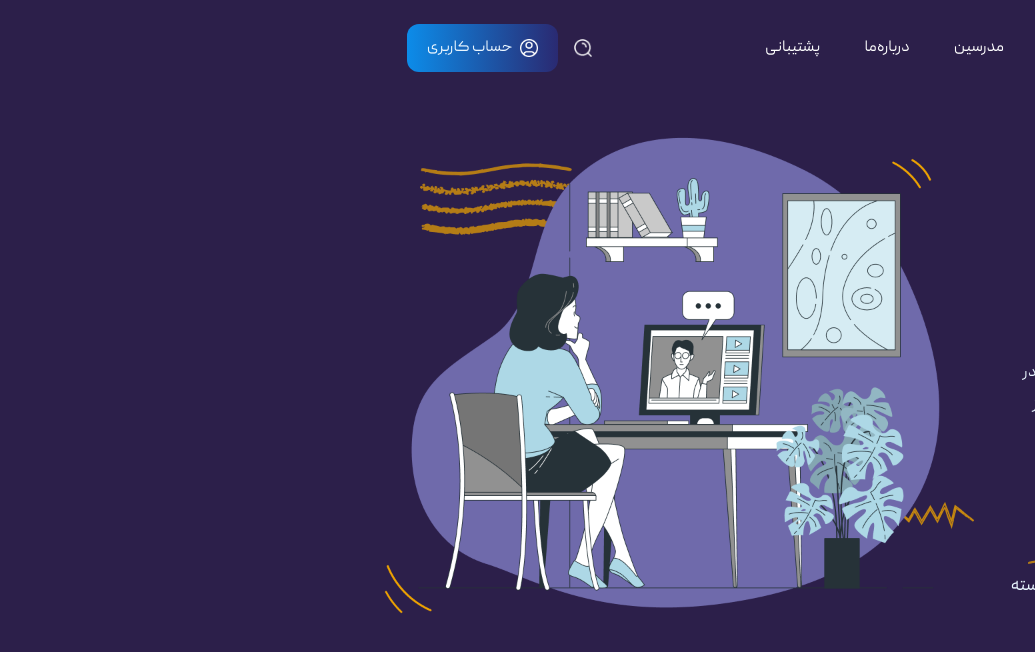
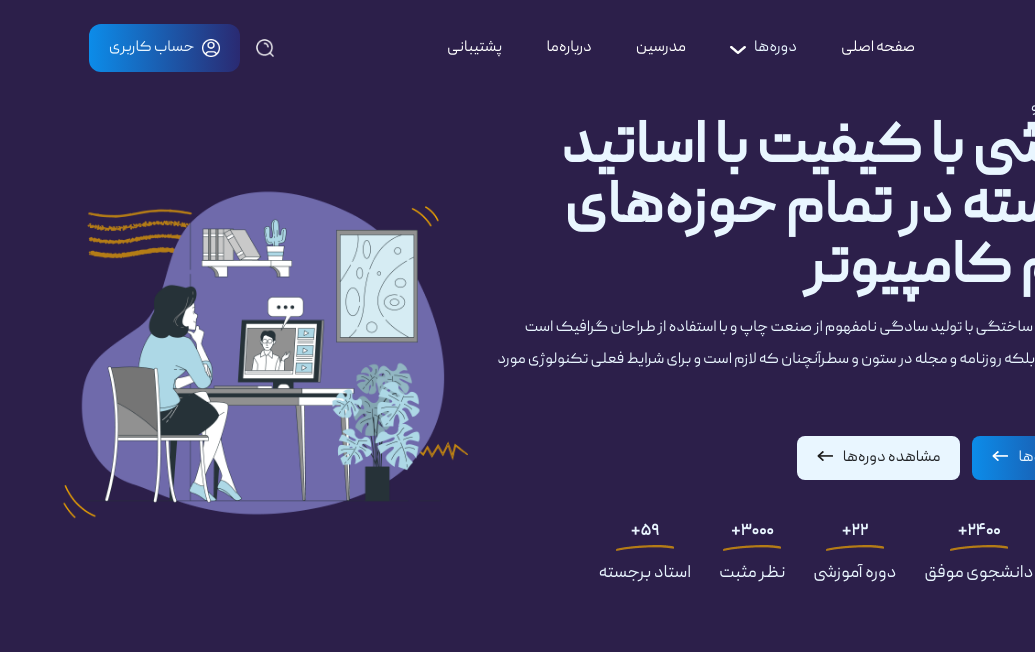
Before and after one commit to AmirhosseinDehghanazar/TakuAcademy-Frontend, a React (Vite) app in the folder TakuAcademy-Frontend/: page / in a window 1280 px wide. Shown: the top 652 px of the page, without its empty margins (245-1280 px from the left). Built offline with nearby package versions, Linux system fonts and the light colour scheme.

Commit message:
update for image removed @media breakpoints for lady image + few css edits

```diff
--- a/TakuAcademy-Frontend/src/components/main/header/Header.jsx
+++ b/TakuAcademy-Frontend/src/components/main/header/Header.jsx
@@ -25,21 +25,21 @@ const Header = () => {
   ];
 
   return (
-    <div className="flex flex-col lg:flex-row-reverse lg:justify-between lg:items-center md:ms-11 lg:mx-5 ">
+    <div className="flex flex-col lg:flex-row-reverse lg:justify-center lg:items-center md:ms-11 lg:mx-5 ">
       {/* first part:bitch */}
       <div className="mx-auto">
-        <img className="ladyPic transition-all" src={lady} />
+        <img className="object-cover transition-all" src={lady} />
       </div>
 
       {/* second part:texts */}
-      <div className="flex flex-col mx-7  lg:ms-20  xl:ms-40 max-w-screen-md">
+      <div className="flex flex-col mx-7  xl:ms-40 max-w-screen-sm">
         {/* first part of texts */}
         <div className="flex gap-2 items-center text-start">
           <div className="background-props bg-flash bg-slate-500"></div>
           <p>آکادمی تاکو</p>
         </div>
         {/* intro */}
-        <div className="text-4xl font-bold leading-normal">
+        <div className="text-4xl font-bold leading-normal xl:text-6xl">
           آموزشی با کیفیت با اساتید برجسته در تمام حوزه‌های علوم کامپیوتر
         </div>
         {/* lorem */}
--- a/TakuAcademy-Frontend/src/components/main/header/header.css
+++ b/TakuAcademy-Frontend/src/components/main/header/header.css
@@ -40,24 +40,3 @@
 .string {
   font-family: "Peyda";
 }
-
-@media screen and (max-width: 768px) {
-  .ladyPic {
-    max-width: 300px;
-  }
-}
-@media screen and (min-width: 768px) {
-  .ladyPic {
-    max-width: 490px;
-  }
-}
-@media screen and (min-width: 1024px) {
-  .ladyPic {
-    max-width: 600px;
-  }
-}
-@media screen and (min-width: 1440px) {
-  .ladyPic {
-    max-width: 700px;
-  }
-}
```
